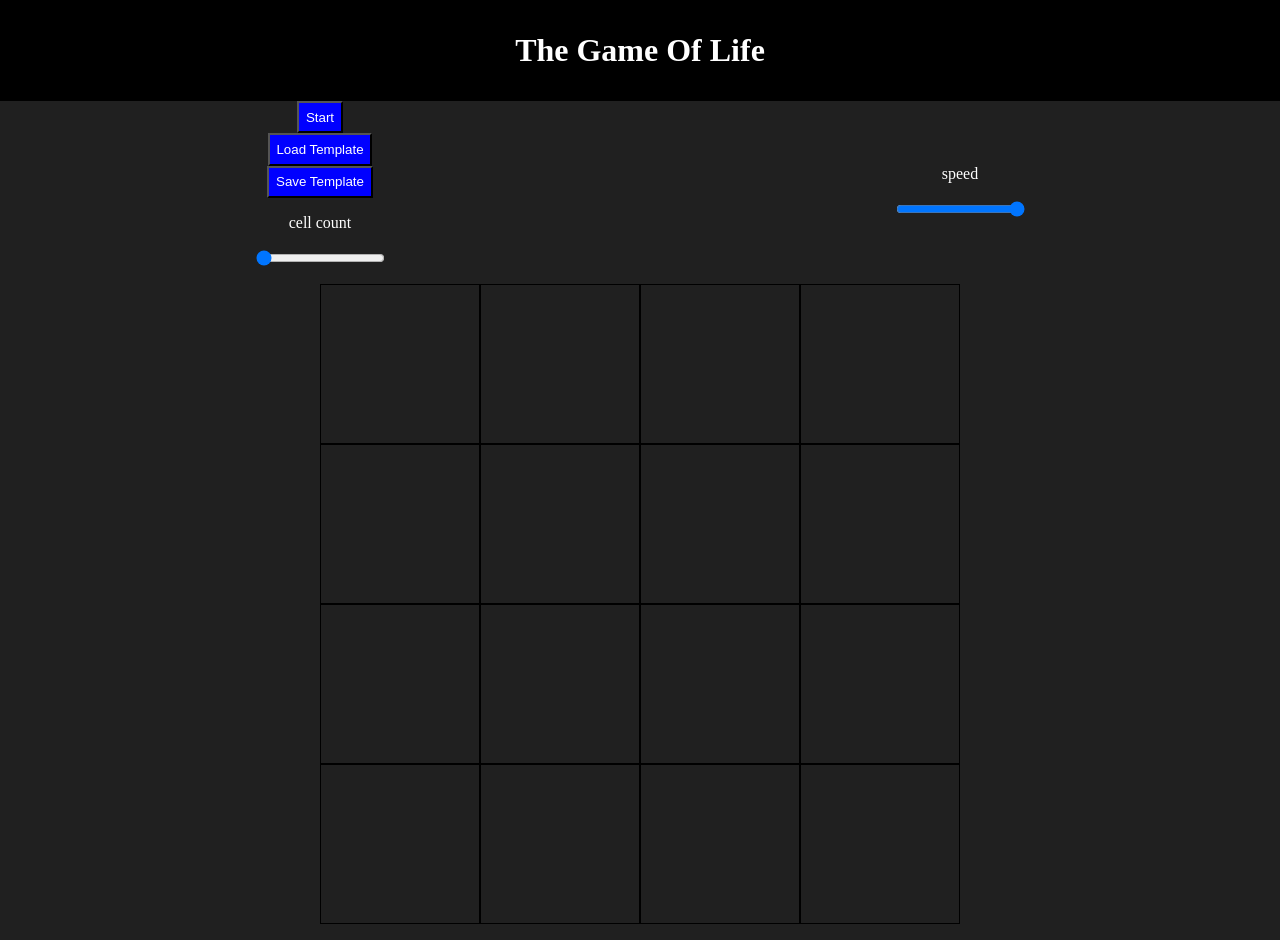
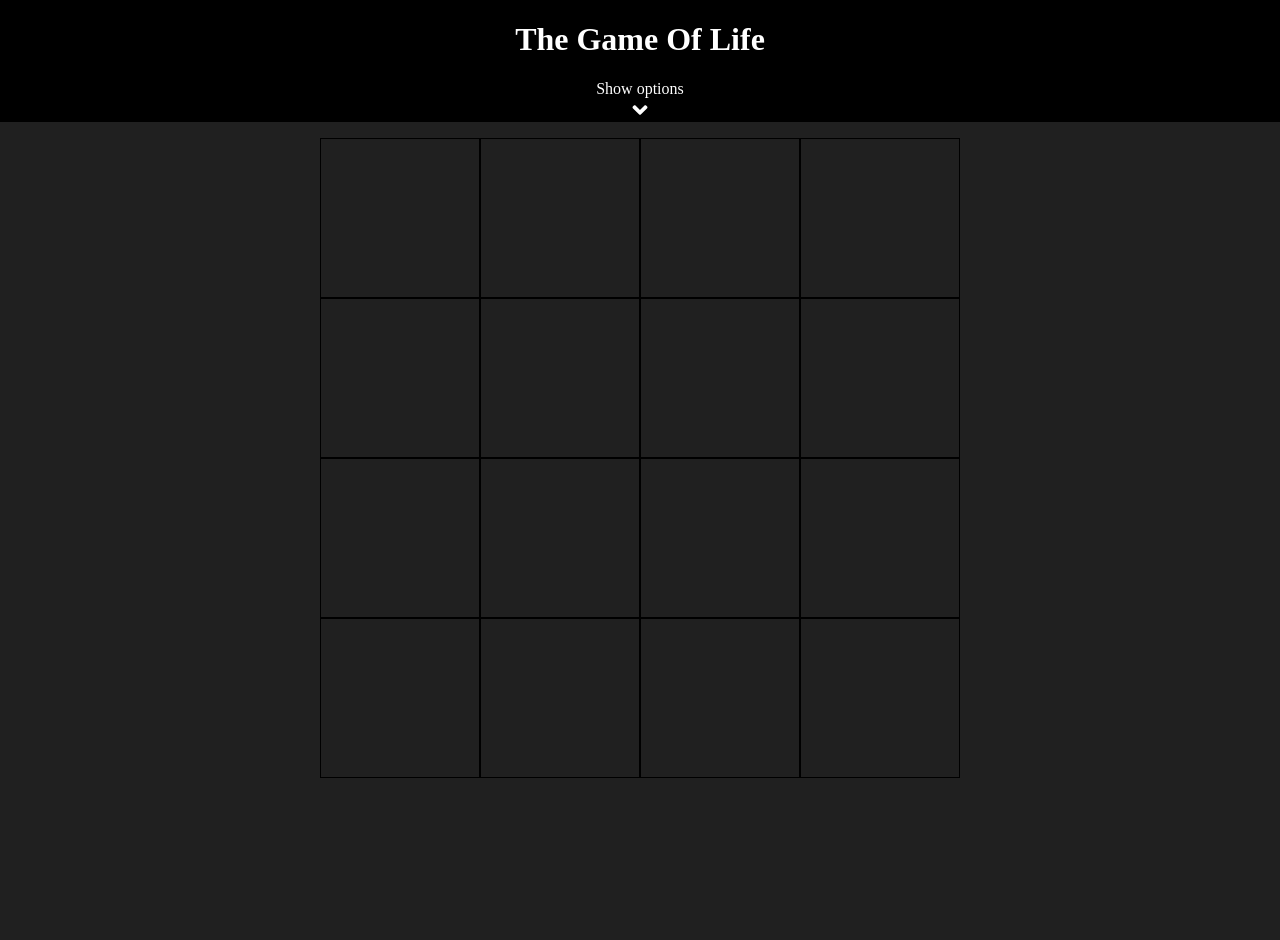
Before and after one commit to timjacksonm/The-Game-Of-Life, a React (Create React App) app: page / in a window 1280 px wide. After the commit the page ends 800 px from the top, so only its background shows below. Built offline with nearby package versions, Linux system fonts and the light colour scheme.

Commit message:
option container can now be hidden or expanded

```diff
--- a/package.json
+++ b/package.json
@@ -9,6 +9,7 @@
     "immer": "^9.0.7",
     "react": "^17.0.2",
     "react-dom": "^17.0.2",
+    "react-icons": "^4.3.1",
     "react-scripts": "5.0.0",
     "uniqid": "^5.4.0",
     "use-immer": "^0.6.0",
--- a/src/App.js
+++ b/src/App.js
@@ -6,11 +6,13 @@ import Options from "./components/options/options";
 const App = () => {
   const [gridValue, setGridValue] = useState(4);
   const [start, setStart] = useState(false);
+  const [showOptions, setShowOptions] = useState(false);
 
   return (
     <div>
-      <Header />
+      <Header showOptions={showOptions} setShowOptions={setShowOptions} />
       <Options
+        showOptions={showOptions}
         start={start}
         setStart={setStart}
         gridValue={gridValue}
--- a/src/components/button/styles.css
+++ b/src/components/button/styles.css
@@ -1,5 +1,7 @@
 .buttonStyle {
   color: #fff;
   background-color: blue;
-  padding: 0.5em;
+  padding: 1em;
+  border-radius: 5px;
+  border: 2px solid blue;
 }
--- a/src/components/header/header.js
+++ b/src/components/header/header.js
@@ -1,10 +1,25 @@
 import React from "react";
 import "./styles.css";
+import { FaAngleDown, FaAngleUp } from "react-icons/fa";
 
-const Header = () => {
+const Header = ({ showOptions, setShowOptions }) => {
   return (
     <div className="header">
       <h1 className="title">The Game Of Life</h1>
+      <p className="flexColumnCenter noMargin">
+        {showOptions ? "Hide options" : "Show options"}
+        {showOptions ? (
+          <FaAngleUp
+            size="1.5em"
+            onClick={() => setShowOptions(!showOptions)}
+          />
+        ) : (
+          <FaAngleDown
+            size="1.5em"
+            onClick={() => setShowOptions(!showOptions)}
+          />
+        )}
+      </p>
     </div>
   );
 };
--- a/src/components/header/styles.css
+++ b/src/components/header/styles.css
@@ -1,10 +1,22 @@
 .header {
   display: flex;
+  flex-direction: column;
+  align-items: center;
   background-color: black;
   color: #fff;
+  height: 5%;
 }
 
 .title {
   text-align: center;
-  margin: 1em auto;
 }
+
+.flexColumnCenter {
+  display: flex;
+  flex-direction: column;
+  align-items: center;
+}
+
+.noMargin {
+  margin: 0;
+}
--- a/src/components/options/options.js
+++ b/src/components/options/options.js
@@ -2,12 +2,13 @@ import React, { useRef } from "react";
 import Button from "../button/button";
 import "./styles.css";
 
-const Options = ({ start, setStart, gridValue, setGridValue }) => {
+const Options = ({ start, setStart, gridValue, setGridValue, showOptions }) => {
   const slider = useRef();
 
   return (
-    <div className="optionsContainer">
-      <div className="label">
+    <div
+      className={showOptions ? "optionsContainer" : "optionsContainer hidden"}
+    >
       {!start ? (
         <Button name="Start" action={() => setStart(true)} />
       ) : (
@@ -15,6 +16,7 @@ const Options = ({ start, setStart, gridValue, setGridValue }) => {
       )}
       <Button name="Load Template" action={() => console.log("load")} />
       <Button name="Save Template" action={() => console.log("save")} />
+      <div className="label">
         <p>cell count</p>
         <input
           onChange={(e) => {
@@ -30,6 +32,7 @@ const Options = ({ start, setStart, gridValue, setGridValue }) => {
           id="myRange"
         />
       </div>
+
       <div className="label">
         <p>speed</p>
         <input type="range" min="1" max="10" />
--- a/src/components/options/styles.css
+++ b/src/components/options/styles.css
@@ -1,6 +1,9 @@
 .optionsContainer {
   display: flex;
   justify-content: space-around;
+  align-items: center;
+  padding: 1em;
+  background-color: rgb(29, 28, 28);
 }
 
 .label {
@@ -10,3 +13,9 @@
   align-items: center;
   color: #fff;
 }
+
+.hidden {
+  height: 0;
+  overflow: hidden;
+  padding: 0;
+}
```
Also changed, not shown: 1 other file (tests, documents, lock files or other folders). Lines whose indentation alone changed are shown as unchanged.
